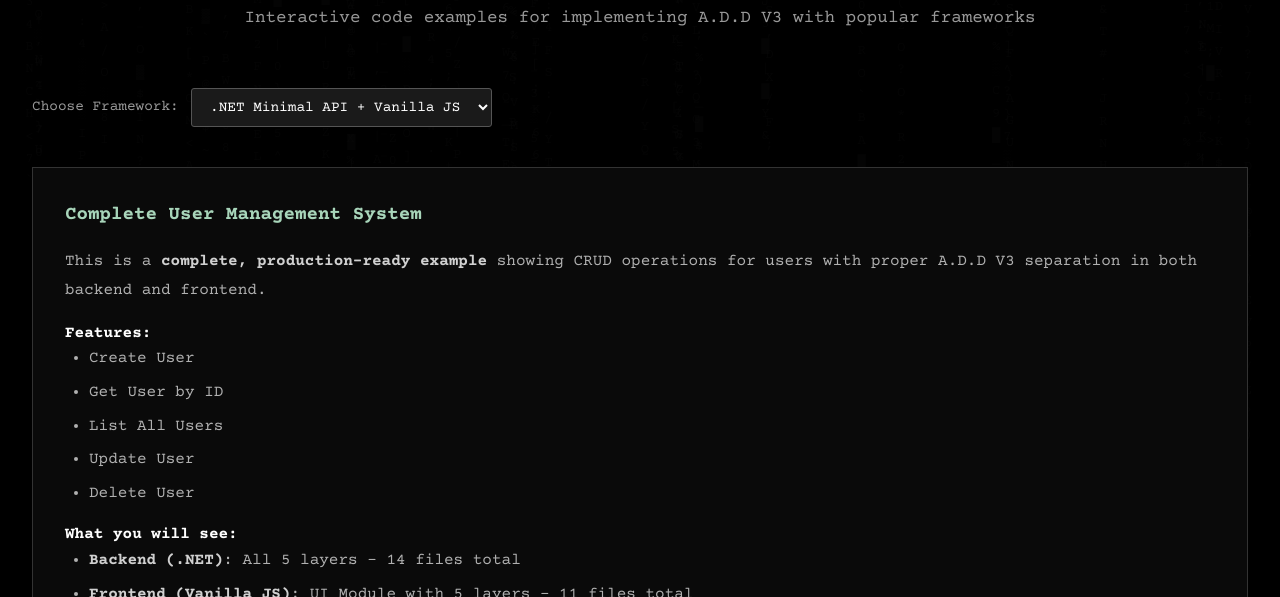
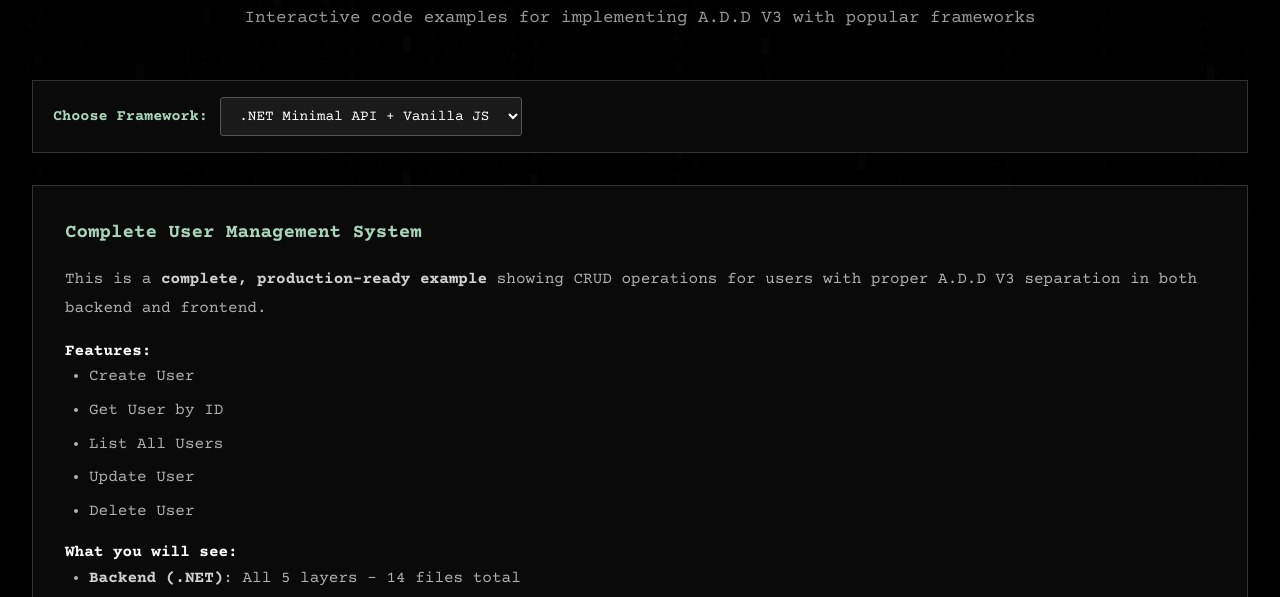
Before and after one commit to vdg-solutions/abstract-driven-playbook-website, a website: page examples.html in a window 1280 px wide. Shown: the part 201-798 px from the top of the page. Drawn offline with nearby package versions, Linux system fonts and the light colour scheme.

Commit message:
Restore selector background box with compact spacing
- Add back background box (#0a0a0a) and border
- Keep compact padding: 1rem (vs 1.5rem original)
- Restore green label color (#a8d5ba)
- Slightly smaller label: 0.95rem (vs 1rem original)
- Balance between visibility and compactness

```diff
--- a/examples.html
+++ b/examples.html
@@ -140,16 +140,18 @@
         }
 
         .selector-box {
+            background: #0a0a0a;
+            border: 1px solid #333;
+            padding: 1rem 1.25rem;
             display: flex;
             align-items: center;
             gap: 0.75rem;
-            padding: 0.5rem 0;
         }
 
         .selector-box label {
-            color: #999;
-            font-size: 0.9rem;
-            font-weight: 400;
+            color: #a8d5ba;
+            font-size: 0.95rem;
+            font-weight: 600;
         }
 
         .selector-box select {
```
